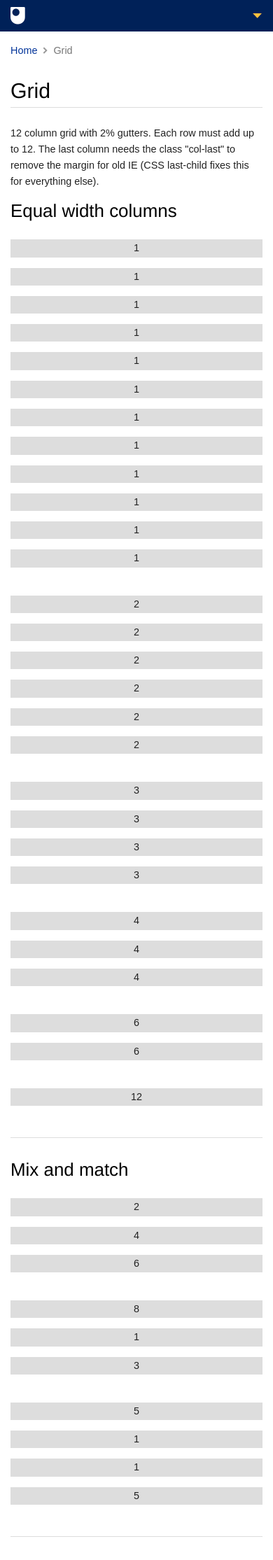
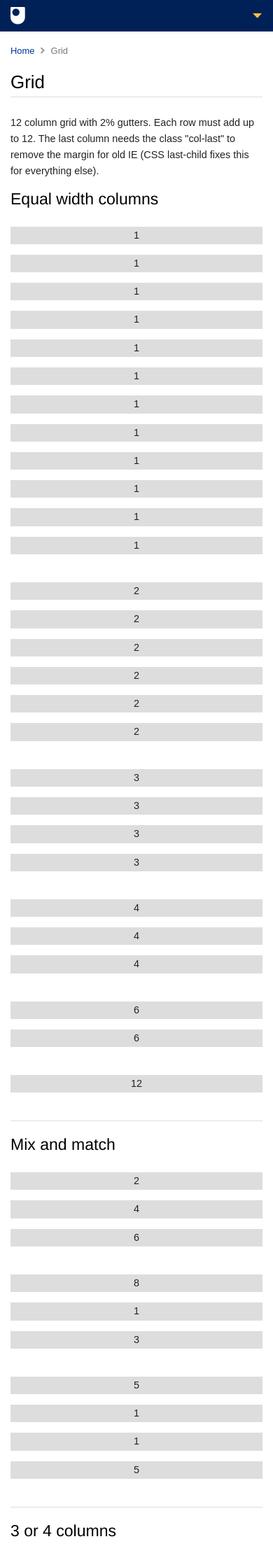
Before and after one commit to the-open-university/student-theme-framework, a Jekyll site: the page built from layout-grid.html, in a window 390 px wide. Shown: the top 2229 px of the page at 70% size. Built offline with Jekyll 4.4.1, drawn with Linux system fonts in a browser that asks for light colours; nearby versions of some CDN libraries; some of the changed text lies outside the part shown.

Commit message:
responsiveness

```diff
--- a/example-pages-help-home.html
+++ b/example-pages-help-home.html
@@ -13,7 +13,7 @@ ident: true
 <li class="ou-sh-profile"><a href="#">Profile</a></li>
 <li class="ou-sh-study"><a href="#">Study</a></li>
 <li class="ou-sh-community"><a href="#">Community</a></li>
-<li class="ou-sh-help"><a href="#" class="ou-selected">Help Centre</a></li>
+<li class="ou-sh-help"><a href="#" class="ou-selected">Help</a></li>
 </ul>
 
 </div> <!-- end ou-site-header -->
--- a/gui/help.css
+++ b/gui/help.css
@@ -870,12 +870,12 @@ body.ou-help-home ul.ou-list-cols2 {
 	top: 0;
 	left: 0;
 	right:auto;
-	width: 350px;
+	width: 100%;
 }
 
-#ou-region0 .ou-quick-find form input[type="text"] {width: 318px;}
+#ou-region0 .ou-quick-find form input[type="text"] {width: 90%;}
 
-
+#ou-region0 .ou-quick-find form button {right:6%;}
 
 } /* end media query */
 
@@ -901,11 +901,23 @@ body.ou-help-home #ou-content .hero-top form {width:270px;}
 
 .hero p {font-size: 1.2em;}
 
-.ou-quick-find {width: 280px;}
+.ou-help-header {
+	border-bottom: 1px solid #ddd;
+	padding-bottom: 10px;
+	margin-bottom: 10px;
+}
 
-#ou-region0 .ou-quick-find form input[type="text"] {width: 248px;}
+.ou-help-header h1 {
+	border-bottom:none;
+	margin-bottom:5px;
+	padding-right:0;
+}
 
+.ou-help-header .ou-help-header-save {
+	position:static;
+}
 
+#ou-content div.sitemap ul {margin-left:0;}
 
 
 } /* end media query */
--- a/gui/html.css
+++ b/gui/html.css
@@ -335,10 +335,24 @@ pre code::-moz-selection {
 
 @media only screen and (max-width: 400px), screen and (max-device-width: 400px) {
 
+h1 {font-size: 1.8em; }
 
-/* blockquotes */
+h2 {font-size: 1.6em;}
+
+h3 {font-size: 1.4em;}
+
+h4 {font-size: 1.3em;}
+
+h5 {font-size: 1.1em; }
+
+h6 {font-size: 1em;}
+
+
+hr {margin: 20px 0;}
 
 blockquote p {font-size:1em;}
 
 
+
+
 } /* end media query */
--- a/gui/navigation.css
+++ b/gui/navigation.css
@@ -723,10 +723,20 @@ a.add-block:hover {border-color:#539d3c;}
 
 ul.ou-sections {border-bottom:0;}
 
+/*
 ul.ou-sections li a {
 	padding: 8px 10px;
 	border: 0;
 }
+*/
+
+ul.ou-sections li a {
+	padding: 12px 6px;
+	border: 0;
+	font-size:.85em;
+	font-weight:normal;
+}
+
 
 .ou-breadcrumb-and-tag ol.ou-ancestors,
 .ou-breadcrumb-and-tag p {
@@ -735,6 +745,10 @@ ul.ou-sections li a {
 	text-align:left;
 }
 
+ol.ou-ancestors {margin-bottom:15px;}
+
+ol.ou-ancestors li {font-size:.9em;}
+
 
 
 } /* end media query */
--- a/gui/responsive-tabs.css
+++ b/gui/responsive-tabs.css
@@ -5,13 +5,25 @@
 #ou-content .responsive-tabs__list__item { display: inline; cursor:pointer;}
 #ou-content .responsive-tabs__list__item:before {content:"";}
 
-@media (max-width: 460px) {
+.responsive-tabs__panel:before,
+.responsive-tabs__panel:after {
+	content: "";
+	display: table;
+}
+
+.responsive-tabs__panel:after {clear:both;}
+
+.responsive-tabs__panel:after {zoom: 1;}
+
+
+
+@media (max-width: 400px) {
 	#ou-content .responsive-tabs__list { display: none;}
 	#ou-content .responsive-tabs__heading { display: block; cursor: pointer; }
 	#ou-content .responsive-tabs__panel--closed-accordion-only { display: none;}
 }
 
-@media (min-width: 461px) {
+@media (min-width: 401px) {
 	#ou-content .responsive-tabs__panel--closed-accordion-only { display: block !important;}
 }
 
@@ -45,7 +57,7 @@
 	padding: 0;
 	border-bottom: 0;
 	line-height: 1em;
-	float:left;
+	/*float:left;*/
 	width:100%;
 	clear:both;
 	font-weight:bold;
@@ -100,14 +112,16 @@
 
 #ou-content .responsive-tabs__panel {
 	margin: 20px 0 20px 0;
-	float:left;
+	/*float:left;*/
 	width:100%;
 	clear:both;
 }
 
 
-.responsive-tabs-wrapper:before, .responsive-tabs-wrapper:after,
-.responsive-tabs__list:before, responsive-tabs__list:after
+.responsive-tabs-wrapper:before,
+.responsive-tabs-wrapper:after,
+.responsive-tabs__list:before,
+.responsive-tabs__list:after
 {
 	content: "";
 	display: table;
@@ -119,8 +133,15 @@
 	clear:both;
 }
 
+.responsive-tabs-wrapper,
+.responsive-tabs__list
+{
+	zoom:1;
+}
 
-@media (max-width: 460px) {
+
+
+@media (max-width: 400px) {
 
 #ou-content .responsive-tabs__heading {
 		padding: 10px 20px;
@@ -130,6 +151,7 @@
 		position: relative;
 		font-family: Arial, Helvetica, sans-serif;
 		font-size:1.1em;
+		margin-top:0;
 }
 
 #ou-content .responsive-tabs__heading:after {
--- a/layout-grid.html
+++ b/layout-grid.html
@@ -53,14 +53,14 @@ order: 1
 <div class="ou-cols cols-2 col-last">2</div>
 </div>
 
-<div class="ou-grid ou-cols-4">
+<div class="ou-grid">
 <div class="ou-cols cols-3">3</div>
 <div class="ou-cols cols-3">3</div>
 <div class="ou-cols cols-3">3</div>
 <div class="ou-cols cols-3 col-last">3</div>
 </div>
 
-<div class="ou-grid ou-cols-3">
+<div class="ou-grid">
 <div class="ou-cols cols-4">4</div>
 <div class="ou-cols cols-4">4</div>
 <div class="ou-cols cols-4 col-last">4</div>
@@ -104,7 +104,6 @@ order: 1
 <h2>3 or 4 columns</h2>
 
 
-
 <h3>Without iPad responsiveness</h3>
 
 <p>Same as above. You will maintain 3 or 4 columns except for mobile view when all columns resize to 100% width.</p>
@@ -124,7 +123,8 @@ order: 1
 
 <h3>With iPad responsiveness</h3>
 
-<p>If your layout has 3 or 4 columns, each column of equal width, you can <strong>add the class "ou-cols-3" or "ou-cols-4" to the container</strong> which gives you iPad responsiveness (between 767px and 400px your 3 or 4 columns become 2 columns). Resize the browser window to see the difference.</p>
+<p>If your layout has 3 or 4 columns, each column of equal width, you can <strong>add the class "ou-cols-3" or "ou-cols-4" to the container</strong> which gives you iPad responsiveness (between 767px and 400px your 3 or 4 columns become 2 columns).
+Resize the browser window to see the difference between these and the ones above.</p>
 
 <div class="ou-grid ou-cols-4">
 <div class="ou-cols cols-3">3</div>
```
